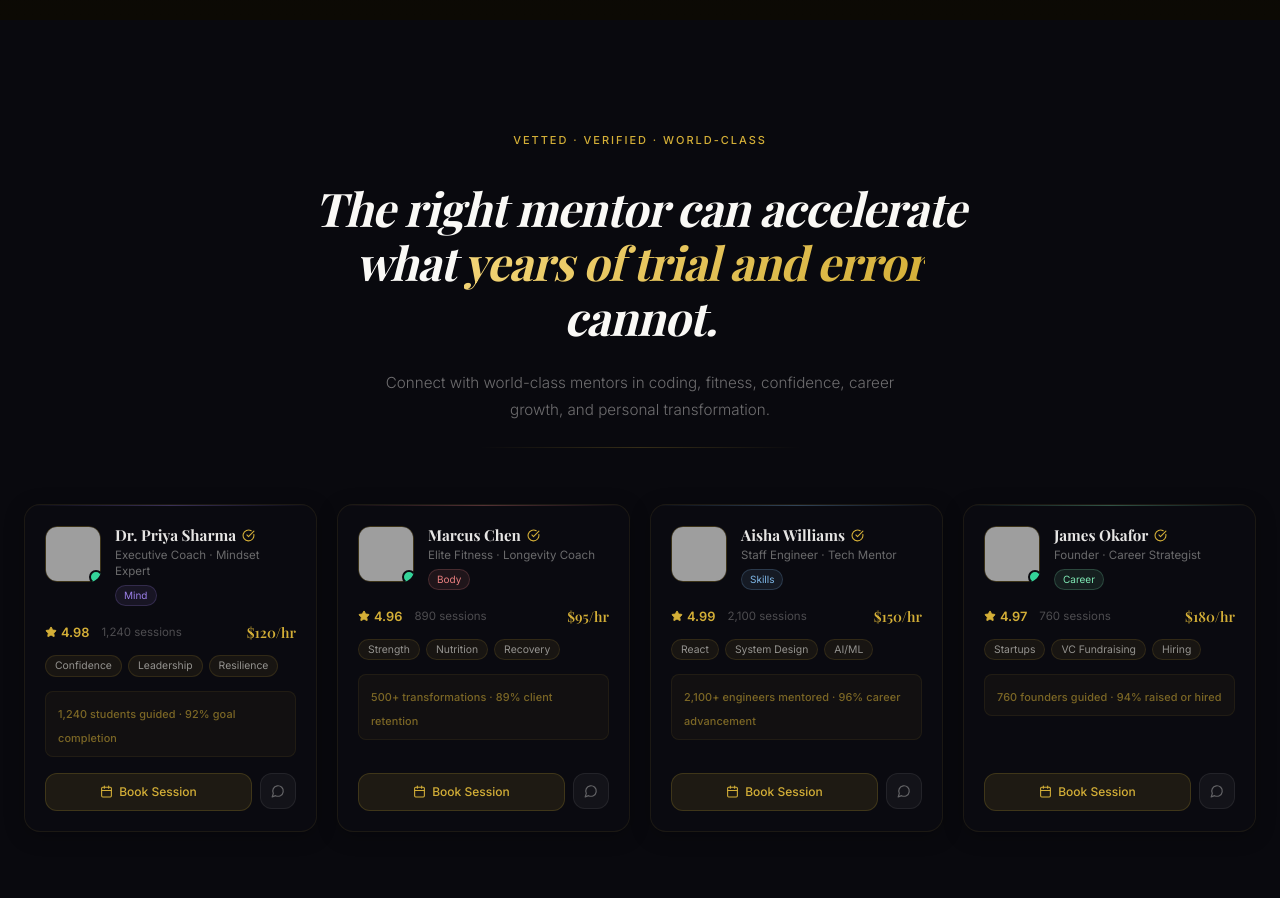
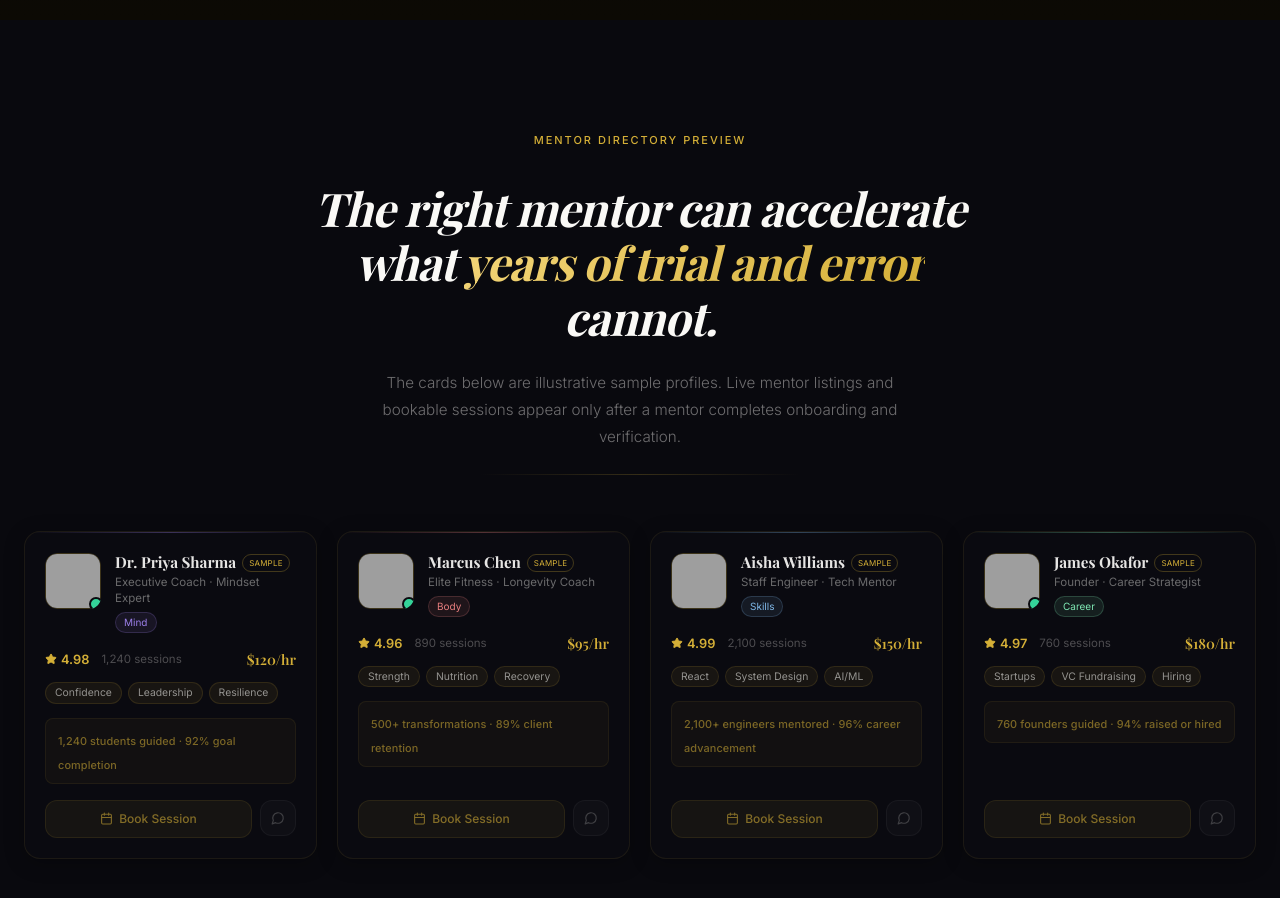
Before and after one commit to kvalecha186-dot/Starfix-Website, a React (Vite) app: page / in a window 1280 px wide. Shown: the part 4820-5718 px from the top of the page. Built offline with nearby package versions, Linux system fonts and the light colour scheme; no server answers; grey boxes are pictures that could not be loaded; a web font is replaced by a local one.

Commit message:
fix(mentors): label sample profiles and disable preview actions

```diff
--- a/src/app/components/MentorSection.tsx
+++ b/src/app/components/MentorSection.tsx
@@ -1,6 +1,6 @@
 import { motion, useInView } from "motion/react";
 import { useRef, useState } from "react";
-import { Star, CheckCircle, MessageCircle, Calendar } from "lucide-react";
+import { Star, MessageCircle, Calendar } from "lucide-react";
 
 const MENTORS = [
   {
@@ -140,7 +140,7 @@ function MentorCard({ m, i }: { m: typeof MENTORS[0]; i: number }) {
               >
                 {m.name}
               </h4>
-              <CheckCircle size={13} style={{ color: hov ? "#F4D67A" : "#D4AF37", flexShrink: 0, transition: "color 0.25s" }} />
+              <span className="rounded-full px-1.5 py-0.5 text-[8px] tracking-wide" style={{ color: "#D4AF37", border: "1px solid rgba(212,175,55,0.28)" }}>SAMPLE</span>
             </div>
             <p style={{ fontFamily: "'Inter', sans-serif", fontSize: "0.72rem", color: "rgba(250,249,246,0.4)", lineHeight: 1.4 }}>
               {m.role}
@@ -222,7 +222,10 @@ function MentorCard({ m, i }: { m: typeof MENTORS[0]; i: number }) {
         {/* Actions — pushed to bottom */}
         <div className="flex gap-2 mt-auto">
           <button
-            className="flex-1 flex items-center justify-center gap-1.5 py-2.5 rounded-xl text-xs font-medium"
+            type="button"
+            disabled
+            title="Sample preview only — live booking is available from verified mentor profiles."
+            className="flex-1 flex items-center justify-center gap-1.5 py-2.5 rounded-xl text-xs font-medium opacity-60 cursor-not-allowed"
             style={{
               fontFamily:  "'Inter', sans-serif",
               background:  hov ? "linear-gradient(135deg, #F4D67A, #D4AF37)" : "rgba(212,175,55,0.1)",
@@ -234,7 +237,10 @@ function MentorCard({ m, i }: { m: typeof MENTORS[0]; i: number }) {
             <Calendar size={13} /> Book Session
           </button>
           <button
-            className="w-9 h-9 flex items-center justify-center rounded-xl"
+            type="button"
+            disabled
+            title="Sample preview only"
+            className="w-9 h-9 flex items-center justify-center rounded-xl opacity-60 cursor-not-allowed"
             style={{
               background:   hov ? "rgba(212,175,55,0.09)" : "rgba(255,255,255,0.04)",
               border:       hov ? "1px solid rgba(212,175,55,0.28)" : "1px solid rgba(255,255,255,0.07)",
@@ -276,7 +282,7 @@ export function MentorSection() {
             className="uppercase tracking-[0.18em] text-[11px] mb-8"
             style={{ color: "#D4AF37", fontFamily: "'Inter', sans-serif", fontWeight: 500 }}
           >
-            Vetted · Verified · World-class
+            Mentor directory preview
           </p>
 
           {/* Primary statement */}
@@ -322,8 +328,7 @@ export function MentorSection() {
               fontSize:    "0.95rem",
             }}
           >
-            Connect with world-class mentors in coding, fitness, confidence,
-            career growth, and personal transformation.
+            The cards below are illustrative sample profiles. Live mentor listings and bookable sessions appear only after a mentor completes onboarding and verification.
           </motion.p>
         </motion.div>
 
```
